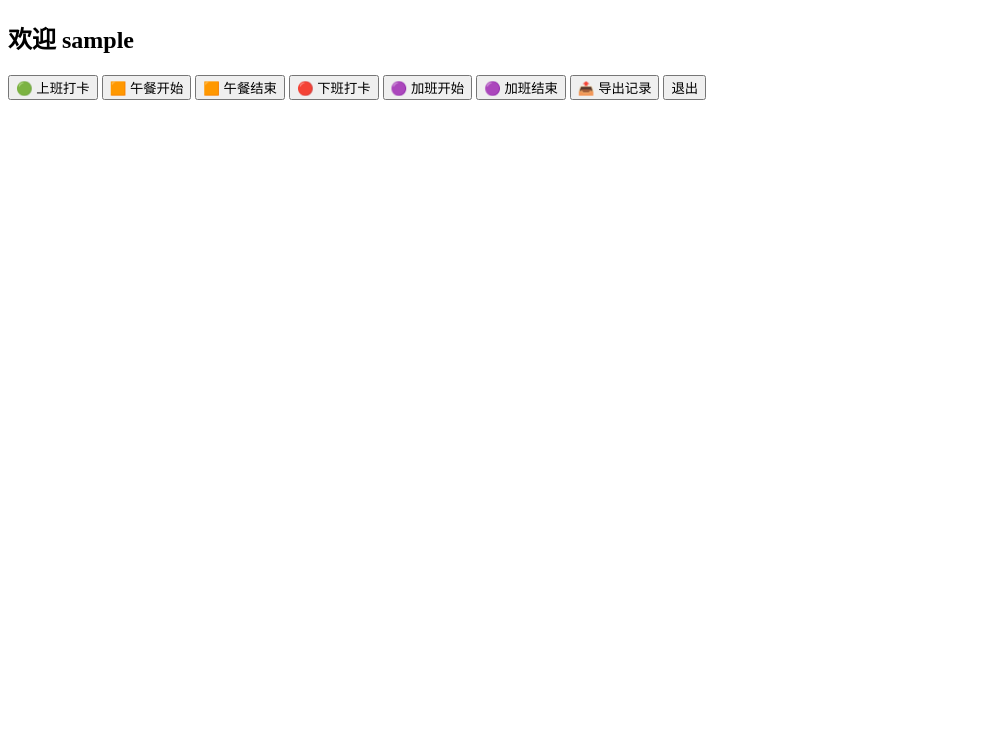
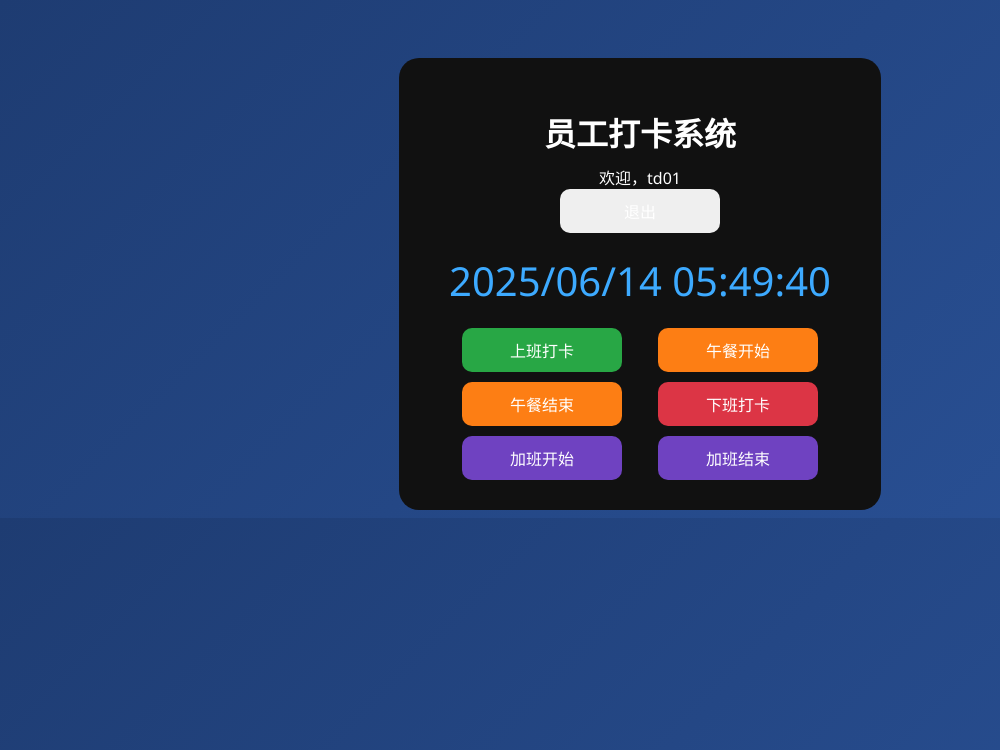
Before and after one commit to TDSUPPLY/Clock-in, a Flask app: page / in a window 1280 px wide. Shown: the top 750 px of the page, without its empty margins (0-1000 px from the left). Run offline with Flask 3, Linux system fonts and the light colour scheme; the visitor is signed in with stand-in values (Sample User, id 1).

Commit message:
Add files via upload

```diff
--- a/templates/index.html
+++ b/templates/index.html
@@ -1,32 +1,85 @@
-
 <!DOCTYPE html>
-<html>
+<html lang="zh">
 <head>
-    <title>打卡系统</title>
+    <meta charset="UTF-8">
+    <title>员工打卡系统</title>
+    <style>
+        body {
+            background: linear-gradient(135deg, #1e3c72 0%, #2a5298 100%);
+            color: white;
+            font-family: "Segoe UI", sans-serif;
+            display: flex;
+            flex-direction: column;
+            align-items: center;
+            padding-top: 50px;
+        }
+        .container {
+            background: #111;
+            padding: 30px 50px;
+            border-radius: 20px;
+            text-align: center;
+        }
+        h1 {
+            margin-bottom: 10px;
+            font-size: 2em;
+        }
+        .clock {
+            font-size: 2.5em;
+            color: #3daaff;
+            margin: 20px 0;
+        }
+        .btn-group {
+            display: grid;
+            grid-template-columns: repeat(2, 1fr);
+            gap: 10px;
+            justify-items: center;
+        }
+        button {
+            padding: 10px 20px;
+            border: none;
+            border-radius: 10px;
+            font-size: 1em;
+            color: white;
+            cursor: pointer;
+            width: 160px;
+        }
+        .green { background-color: #28a745; }
+        .orange { background-color: #fd7e14; }
+        .red { background-color: #dc3545; }
+        .purple { background-color: #6f42c1; }
+    </style>
 </head>
 <body>
-    <h2>欢迎 {{ username }}</h2>
-    <button onclick="mark('上班打卡')">🟢 上班打卡</button>
-    <button onclick="mark('午餐开始')">🟧 午餐开始</button>
-    <button onclick="mark('午餐结束')">🟧 午餐结束</button>
-    <button onclick="mark('下班打卡')">🔴 下班打卡</button>
-    <button onclick="mark('加班开始')">🟣 加班开始</button>
-    <button onclick="mark('加班结束')">🟣 加班结束</button>
-    <button onclick="window.location='/export'">📤 导出记录</button>
-    <button onclick="window.location='/logout'">退出</button>
-    <p id="msg"></p>
-    <script>
-        function mark(type) {
-            fetch('/api/attendance', {
-                method: 'POST',
-                headers: {'Content-Type': 'application/json'},
-                body: JSON.stringify({type})
-            })
-            .then(res => res.json())
-            .then(data => {
-                document.getElementById('msg').innerText = data.message;
-            });
-        }
-    </script>
+<div class="container">
+    <h1>员工打卡系统</h1>
+    <div>欢迎，td01</div>
+    <button onclick="logout()">退出</button>
+    <div class="clock" id="clock"></div>
+    <div class="btn-group">
+        <button class="green">上班打卡</button>
+        <button class="orange">午餐开始</button>
+        <button class="orange">午餐结束</button>
+        <button class="red">下班打卡</button>
+        <button class="purple">加班开始</button>
+        <button class="purple">加班结束</button>
+    </div>
+</div>
+<script>
+function updateClock() {
+    const now = new Date();
+    const str = now.getFullYear() + "/" +
+                String(now.getMonth() + 1).padStart(2, '0') + "/" +
+                String(now.getDate()).padStart(2, '0') + " " +
+                String(now.getHours()).padStart(2, '0') + ":" +
+                String(now.getMinutes()).padStart(2, '0') + ":" +
+                String(now.getSeconds()).padStart(2, '0');
+    document.getElementById("clock").innerText = str;
+}
+setInterval(updateClock, 1000);
+updateClock();
+function logout() {
+    window.location.href = "/logout";
+}
+</script>
 </body>
 </html>
```
